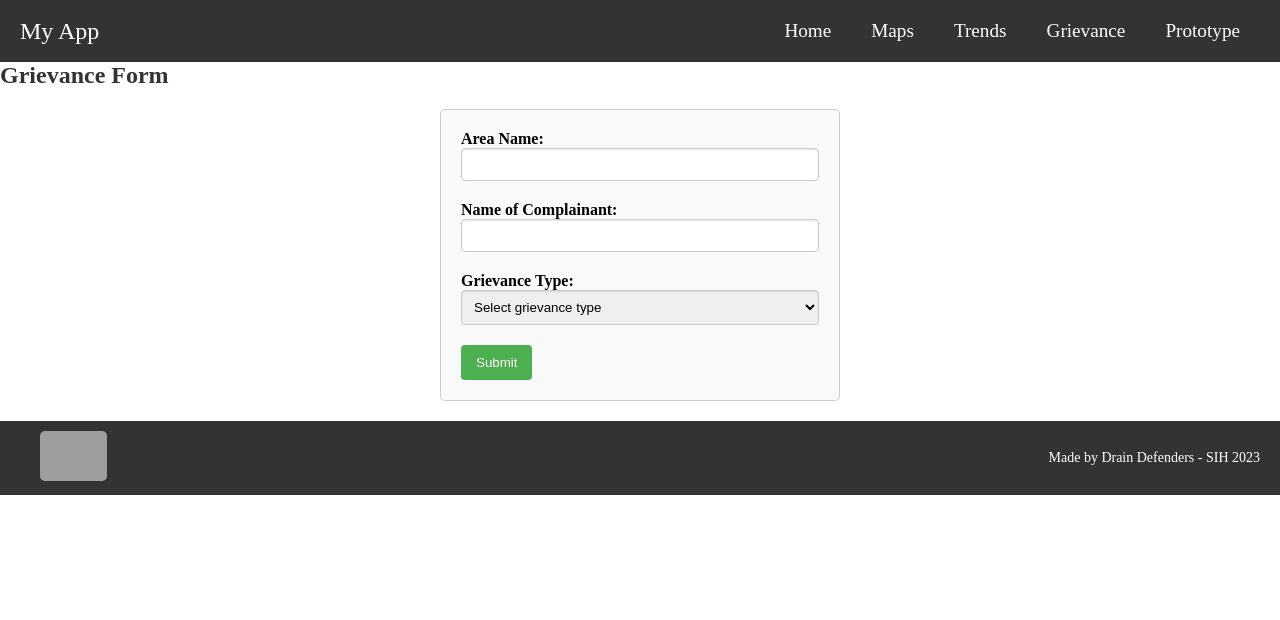
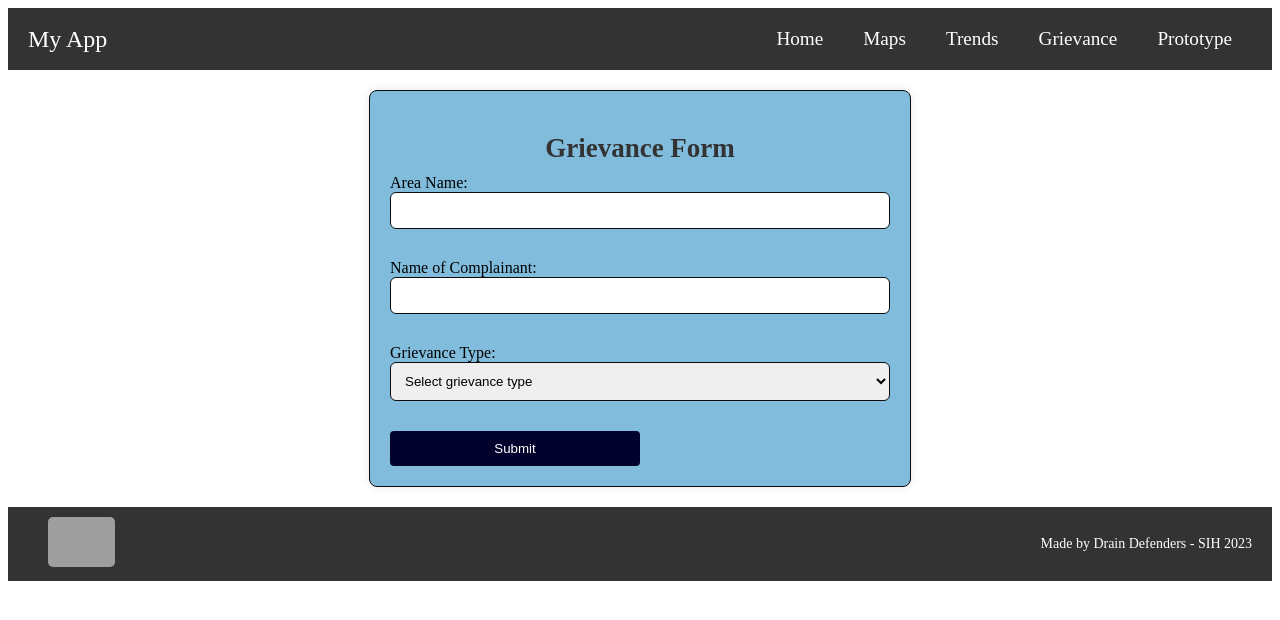
Before and after one commit to Dhananjay-23/sih, a React (Create React App) app: page /grievance in a window 1280 px wide. Shown: the top 620 px of the page. Built offline with nearby package versions, Linux system fonts and the light colour scheme; grey boxes are pictures that could not be loaded.

Commit message:
Update Grievence.css

```diff
--- a/src/pages/Grievence.css
+++ b/src/pages/Grievence.css
@@ -1,55 +1,66 @@
-/* styles.css */
-
-/* Reset some default styles */
-* {
-  box-sizing: border-box;
-  margin: 0;
-  padding: 0;
+/* Base styles for larger screens */
+.grievance-form-container {
+  max-width: 500px;
+  margin: 20px auto;
+  padding: 20px;
+  border: 1px solid #0c0c0c;
+  border-radius: 8px;
+  box-shadow: 0 0 10px rgba(0, 0, 0, 0.1);
+  background-color: #81bcdc;
 }
 
-/* Apply some basic styling to the form */
 form {
-  max-width: 400px;
-  margin: 20px auto;
-  padding: 20px;
-  border: 1px solid #ccc;
-  border-radius: 5px;
-  background-color: #f9f9f9;
+  display: flex;
+  flex-direction: column;
 }
 
-/* Style form elements */
 label {
-  display: block;
-  margin-bottom: 8px;
-  font-weight: bold;
+  margin-bottom: 15px;
 }
 
 input,
 select {
-  width: 100%;
-  padding: 8px;
-  margin-bottom: 12px;
+  margin-bottom: 15px;
+  padding: 10px;
   border: 1px solid #ccc;
-  border-radius: 4px;
-  box-shadow: inset 0 1px 2px rgba(0, 0, 0, 0.1);
+  border-radius: 6px;
+  border-color: #0c0c0c;
+}
+
+/* Align input boxes to the right in a straight line */
+input,
+select {
+  box-sizing: border-box;
+  width: 100%; /* Set the width to 100% for input and select */
 }
 
 button {
-  background-color: #4caf50;
-  color: white;
-  padding: 10px 15px;
+  padding: 10px;
+  background-color: #02022c;
+  color: #fff;
   border: none;
   border-radius: 4px;
   cursor: pointer;
+  width: 50%; /* Keep the width at 50% */
+  margin: 0 auto; /* Center the button within its container */
 }
 
-button:hover {
-  background-color: #45a049;
+.head {
+  text-align: center;
+  font-size: large;
 }
 
-/* Responsive layout adjustments */
-@media (max-width: 600px) {
-  form {
+/* Responsive styles for smaller screens */
+@media screen and (max-width: 600px) {
+  .grievance-form-container {
     max-width: 100%;
+    margin: 10px;
+    padding: 15px;
+  }
+
+  input,
+  select,
+  button {
+    padding: 10px;
   }
 }
```
